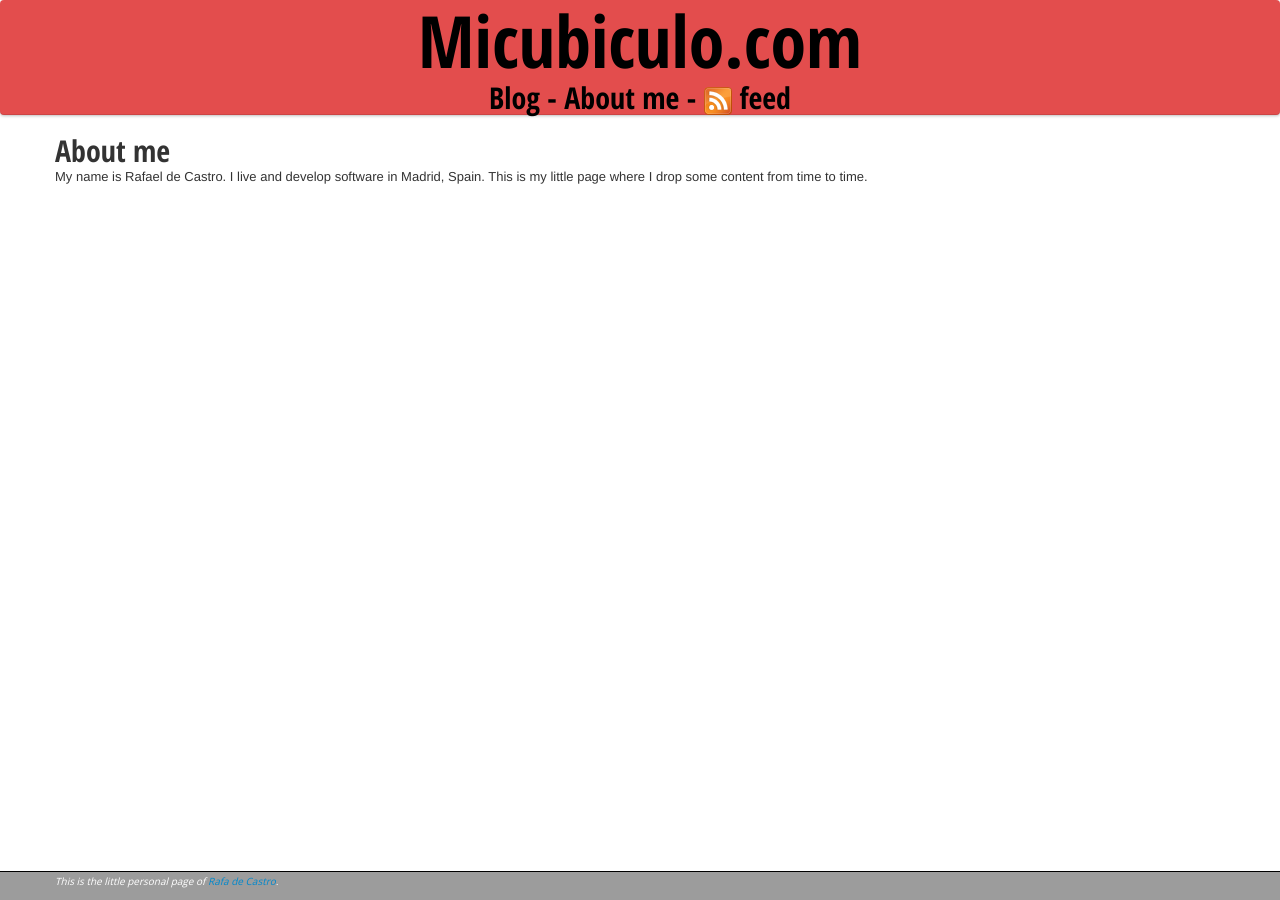
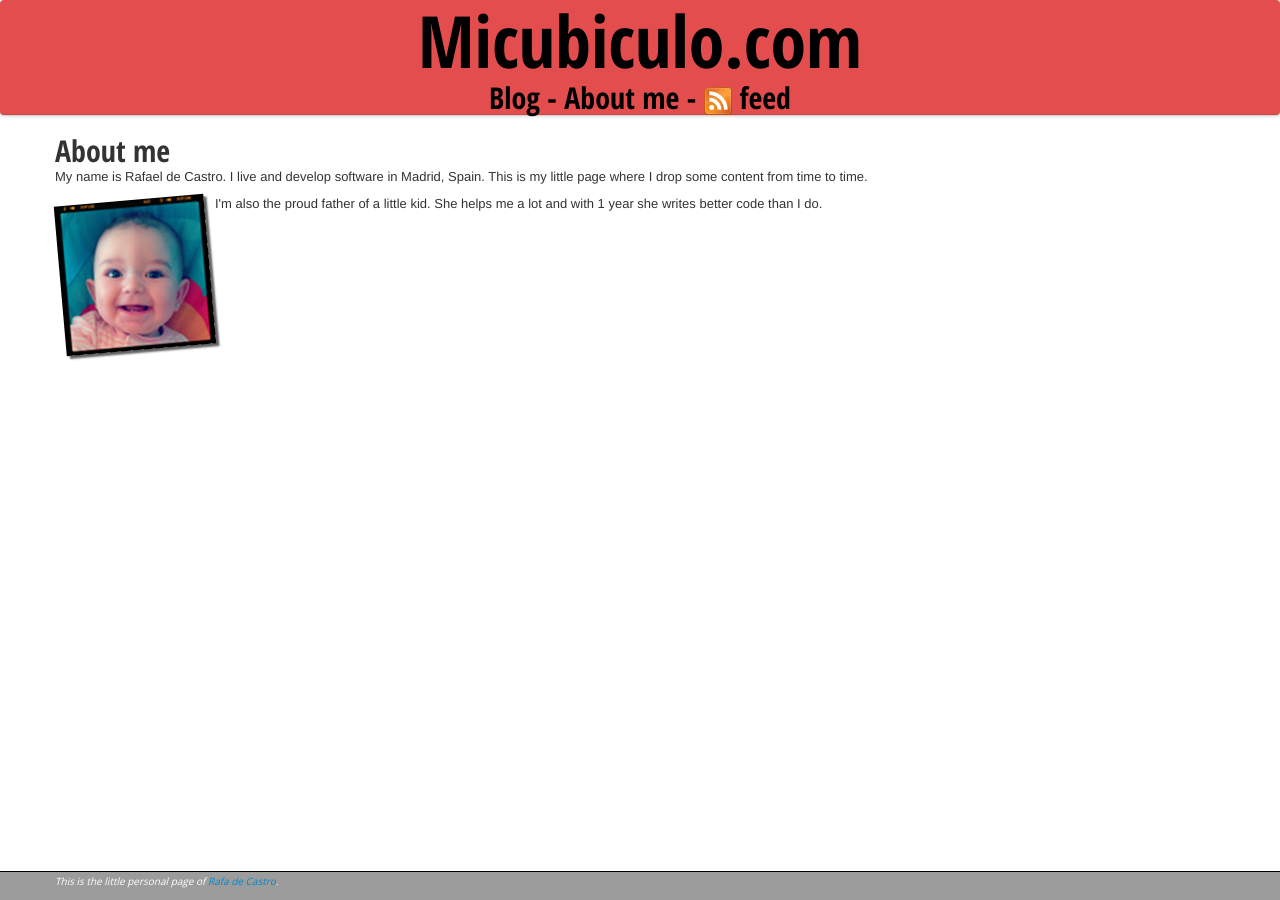
Before and after one commit to rafadc/rafadc.github.com, a Jekyll site: the page built from aboutme.html, in a window 1280 px wide. Built offline with Jekyll 4.4.1, drawn with Linux system fonts in a browser that asks for light colours.

Commit message:
Added some css and more info about myself. Just playing a bit

```diff
--- a/aboutme.html
+++ b/aboutme.html
@@ -5,3 +5,6 @@ layout: default
 <h2>About me</h2>
 <p>My name is Rafael de Castro. I live and develop software in Madrid, Spain. This
 is my little page where I drop some content from time to time.</p>
+<img src="/images/nieves01.jpg" class="float-left rotated minigrow cast-shadow"/>
+<p>I'm also the proud father of a little kid. She helps me a lot and with 1 year
+she writes better code than I do.</p>
--- a/css/style.css
+++ b/css/style.css
@@ -46,3 +46,32 @@ footer {
   font-size: 10px;
   border-top: solid black 1px;
 }
+
+.float-left {
+  float: left;
+  margin: 5px;
+}
+
+.rotated {
+  -moz-transform: rotate(-5deg);
+  -webkit-transform: rotate(-5deg);
+  -ms-transform: rotate(-5deg);
+  -o-transform: rotate(-5deg);
+  transform: rotate(-5deg);
+}
+
+.minigrow {
+  -webkit-transition: all .5s ease ;
+  transition: all 1s ease ;
+}
+
+.minigrow:hover {
+  -webkit-transform: rotate(-2deg) scale(1.03);
+  transform: rotate(-2deg) scale(1.03);
+}
+
+.cast-shadow {
+  -moz-box-shadow: 3px 3px 2px rgb(100, 100, 100);
+  -webkit-box-shadow: 3px 3px 2px rgb(100, 100, 100);
+  box-shadow: 3px 3px 2px rgb(100, 100, 100);
+}
```
Also changed, not shown: images/nieves01.jpg (added).
